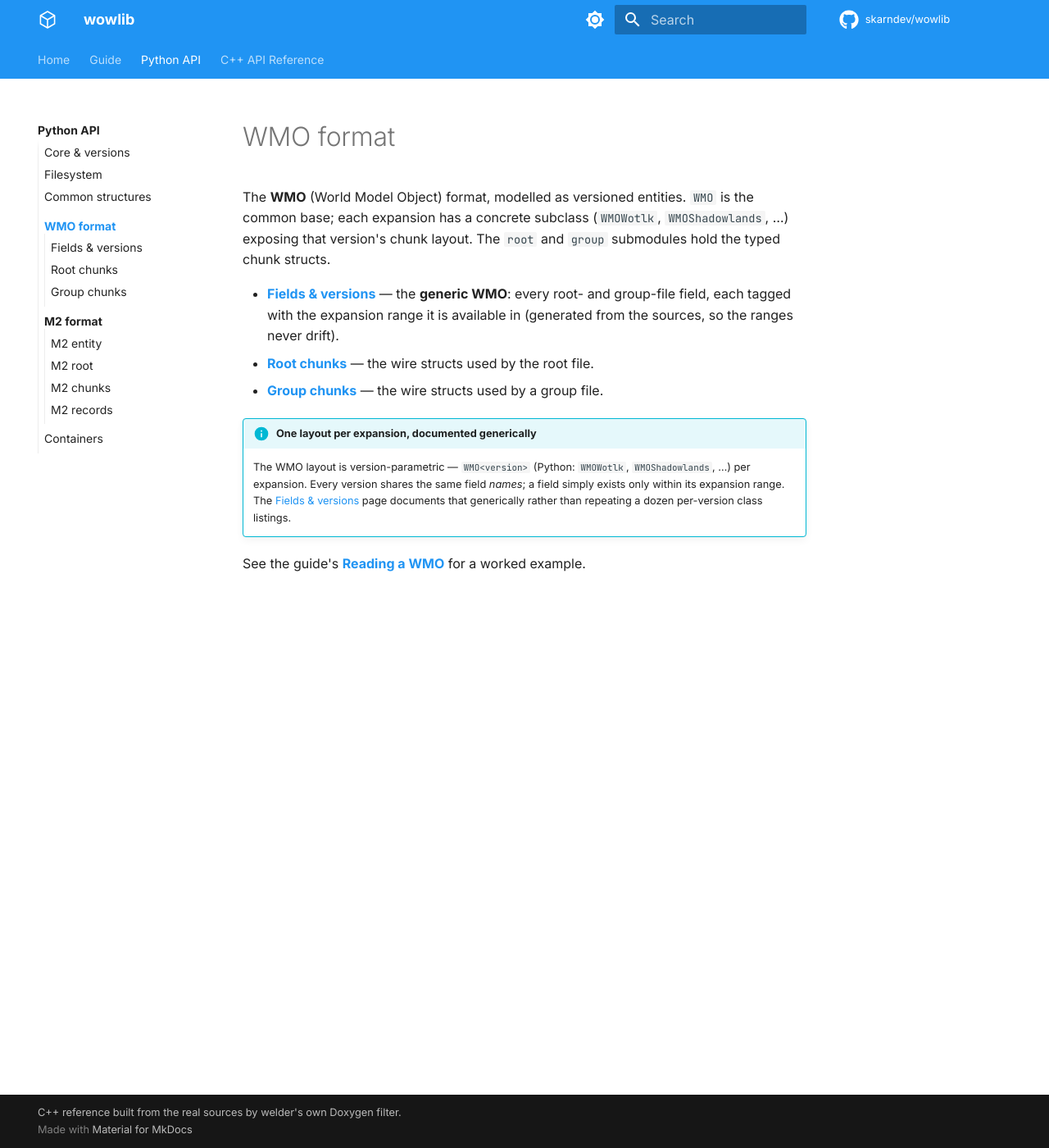
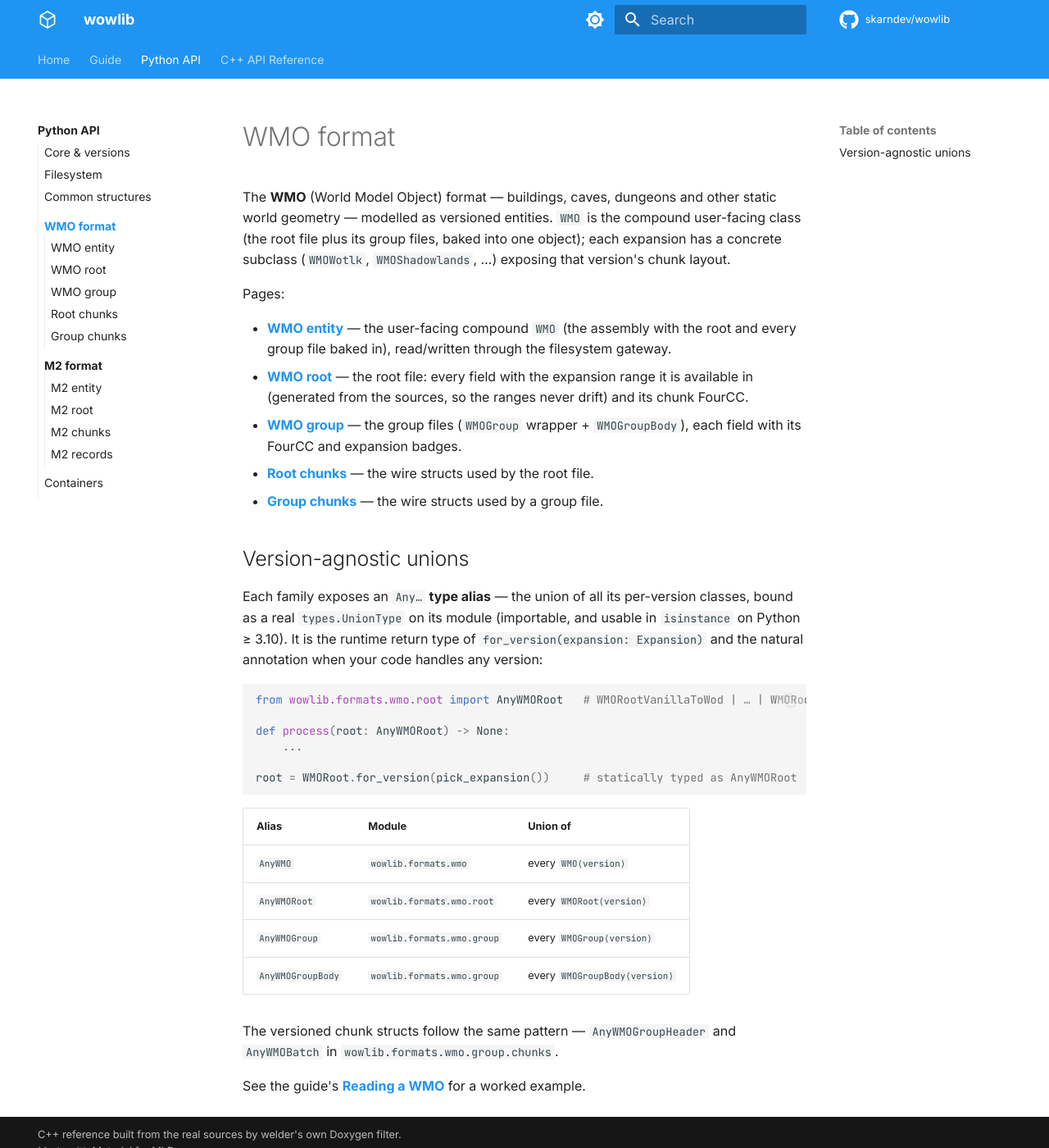
Before and after one commit to skarndev/wowlib, an MkDocs documentation site: the page built from docs/content/python/wmo/index.md, in a window 1280 px wide and 1400 px high. Shown: the whole window at 82% size. Built offline with MkDocs 1.6.1 and Material for MkDocs 9.7.7, drawn with Linux system fonts in a browser that asks for light colours; comment, search, counter and statistics services are not loaded.

Commit message:
docs: split WMO section into entity/root/group pages, mirroring M2
The user-facing WMO assembly had no page of its own, and root+group fields
shared one "Fields & versions" page. Now, matching the M2 layout:
- WMO entity (entity.md) — the compound WMO class (root + groups baked in),
  read/written through the filesystem gateway.
- WMO root (root.md, renamed from fields.md) — WMORoot fields only.
- WMO group (group.md) — the WMOGroup wrapper + WMOGroupBody fields.
Each Side now carries its own page=; the Any-union table moved to the WMO
index; forver/generic_pages/elem_links are keyed per page, so chunk-page
backlinks and WMO.root/WMO.groups references retarget to the right page.

Co-Authored-By: Claude Fable 5 <noreply@anthropic.com>

````diff
--- a/docs/content/python/wmo/index.md
+++ b/docs/content/python/wmo/index.md
@@ -1,21 +1,49 @@
 # WMO format
 
-The **WMO** (World Model Object) format, modelled as versioned entities. `WMO` is
-the common base; each expansion has a concrete subclass (`WMOWotlk`,
-`WMOShadowlands`, …) exposing that version's chunk layout. The `root` and `group`
-submodules hold the typed chunk structs.
+The **WMO** (World Model Object) format — buildings, caves, dungeons and other
+static world geometry — modelled as versioned entities. `WMO` is the compound
+user-facing class (the root file plus its group files, baked into one object);
+each expansion has a concrete subclass (`WMOWotlk`, `WMOShadowlands`, …)
+exposing that version's chunk layout.
 
-- **[Fields & versions](fields.md)** — the **generic WMO**: every root- and
-  group-file field, each tagged with the expansion range it is available in
-  (generated from the sources, so the ranges never drift).
+Pages:
+
+- **[WMO entity](entity.md)** — the user-facing compound `WMO` (the assembly
+  with the root and every group file baked in), read/written through the
+  filesystem gateway.
+- **[WMO root](root.md)** — the root file: every field with the expansion range
+  it is available in (generated from the sources, so the ranges never drift)
+  and its chunk FourCC.
+- **[WMO group](group.md)** — the group files (`WMOGroup` wrapper +
+  `WMOGroupBody`), each field with its FourCC and expansion badges.
 - **[Root chunks](root-chunks.md)** — the wire structs used by the root file.
 - **[Group chunks](group-chunks.md)** — the wire structs used by a group file.
 
-!!! info "One layout per expansion, documented generically"
-    The WMO layout is version-parametric — `WMO<version>` (Python: `WMOWotlk`,
-    `WMOShadowlands`, …) per expansion. Every version shares the same field
-    *names*; a field simply exists only within its expansion range. The
-    [Fields & versions](fields.md) page documents that generically rather than
-    repeating a dozen per-version class listings.
+## Version-agnostic unions
+
+Each family exposes an `Any…` **type alias** — the union of all its per-version
+classes, bound as a real `types.UnionType` on its module (importable, and usable
+in `isinstance` on Python ≥ 3.10). It is the runtime return type of
+`for_version(expansion: Expansion)` and the natural annotation when your code
+handles any version:
+
+```python
+from wowlib.formats.wmo.root import AnyWMORoot   # WMORootVanillaToWod | … | WMORootTheWarWithin
+
+def process(root: AnyWMORoot) -> None:
+    ...
+
+root = WMORoot.for_version(pick_expansion())     # statically typed as AnyWMORoot
+```
+
+| Alias | Module | Union of |
+|---|---|---|
+| `AnyWMO` | `wowlib.formats.wmo` | every `WMO⟨version⟩` |
+| `AnyWMORoot` | `wowlib.formats.wmo.root` | every `WMORoot⟨version⟩` |
+| `AnyWMOGroup` | `wowlib.formats.wmo.group` | every `WMOGroup⟨version⟩` |
+| `AnyWMOGroupBody` | `wowlib.formats.wmo.group` | every `WMOGroupBody⟨version⟩` |
+
+The versioned chunk structs follow the same pattern — `AnyWMOGroupHeader` and
+`AnyWMOBatch` in `wowlib.formats.wmo.group.chunks`.
 
 See the guide's **[Reading a WMO](../../guide/wmo.md)** for a worked example.
--- a/docs/mkdocs.yml
+++ b/docs/mkdocs.yml
@@ -18,7 +18,7 @@ hooks:
   - inject_reference.py
   # Generates the generic versioned-format field references (per-field expansion
   # badges, FourCC badges) from the C++ entity headers into the per-format
-  # fields pages (python/wmo/fields.md, python/m2/fields.md). Engine in
+  # field pages (python/wmo/{root,group}.md, python/m2/{root,chunks}.md). Engine in
   # format_reference_impl.py; per-format config in {wmo,m2}_reference_config.py.
   - format_reference.py
 
@@ -132,7 +132,9 @@ nav:
       - Common structures: python/common.md
       - WMO format:
           - python/wmo/index.md
-          - Fields & versions: python/wmo/fields.md
+          - WMO entity: python/wmo/entity.md
+          - WMO root: python/wmo/root.md
+          - WMO group: python/wmo/group.md
           - Root chunks: python/wmo/root-chunks.md
           - Group chunks: python/wmo/group-chunks.md
       - M2 format:
````
Also changed, not shown: docs/content/python/wmo/entity.md (added, +33 -0 lines), docs/content/python/wmo/fields.md (deleted, +0 -78 lines), docs/content/python/wmo/group.md (added, +33 -0 lines), docs/content/python/wmo/root.md (added, +29 -0 lines), docs/wmo_reference_config.py (+18 -7 lines).
